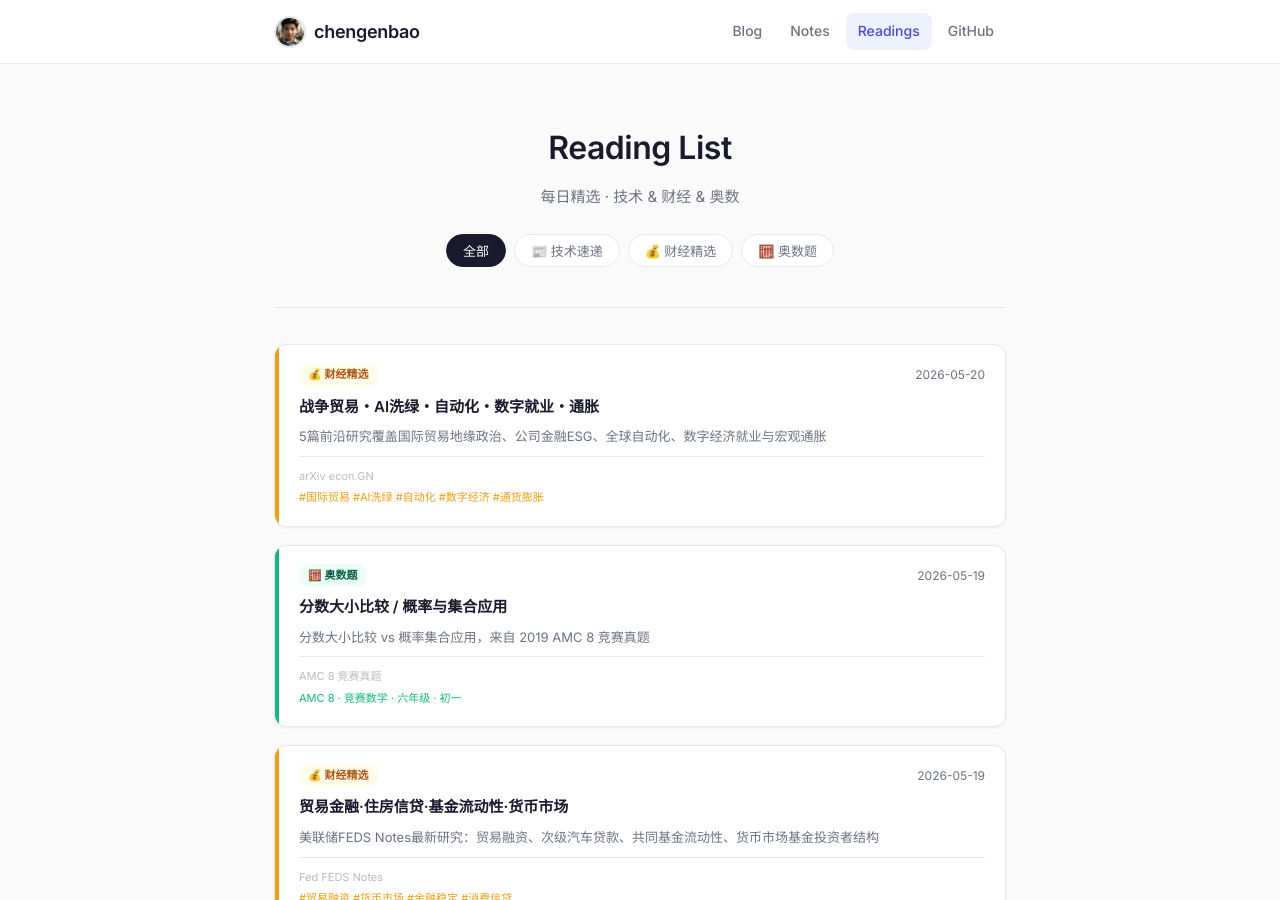
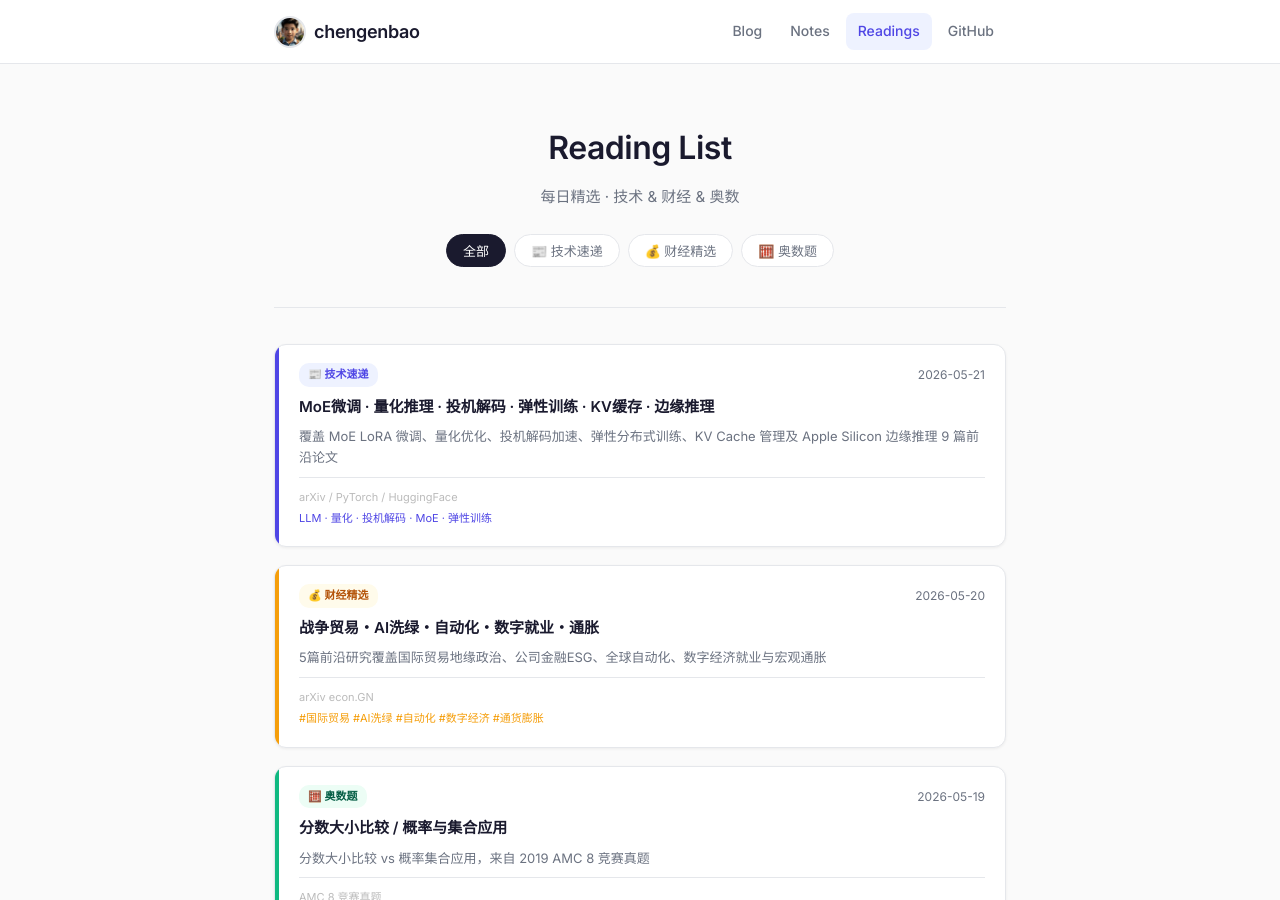
Before and after one commit to chengenbao/chengenbao.github.io, a Jekyll site: the page built from reading-list/index.md, in a window 1280 px wide and 900 px high. Built offline with Jekyll 4.4.1, drawn with Linux system fonts in a browser that asks for light colours.

Commit message:
add tech card 2026-05-21

```diff
--- a/reading-list/index.md
+++ b/reading-list/index.md
@@ -18,6 +18,21 @@ permalink: /reading-list/
   </div>
 
   <div class="rl-grid">
+<a class="rl-card tech" href="/reading-list/2026-05-21-tech-daily/">
+  <div class="rl-accent"></div>
+  <div class="rl-body">
+    <div class="rl-top">
+      <span class="rl-badge tech">📰 技术速递</span>
+      <time>2026-05-21</time>
+    </div>
+    <h2>MoE微调 · 量化推理 · 投机解码 · 弹性训练 · KV缓存 · 边缘推理</h2>
+    <p>覆盖 MoE LoRA 微调、量化优化、投机解码加速、弹性分布式训练、KV Cache 管理及 Apple Silicon 边缘推理 9 篇前沿论文</p>
+    <div class="rl-meta">
+      <span class="rl-source">arXiv / PyTorch / HuggingFace</span>
+      <span class="rl-tags">LLM · 量化 · 投机解码 · MoE · 弹性训练</span>
+    </div>
+  </div>
+</a>
 <a class="rl-card finance" href="/reading-list/2026-05-20-finance-daily/">
   <div class="rl-accent"></div>
   <div class="rl-body">
```
